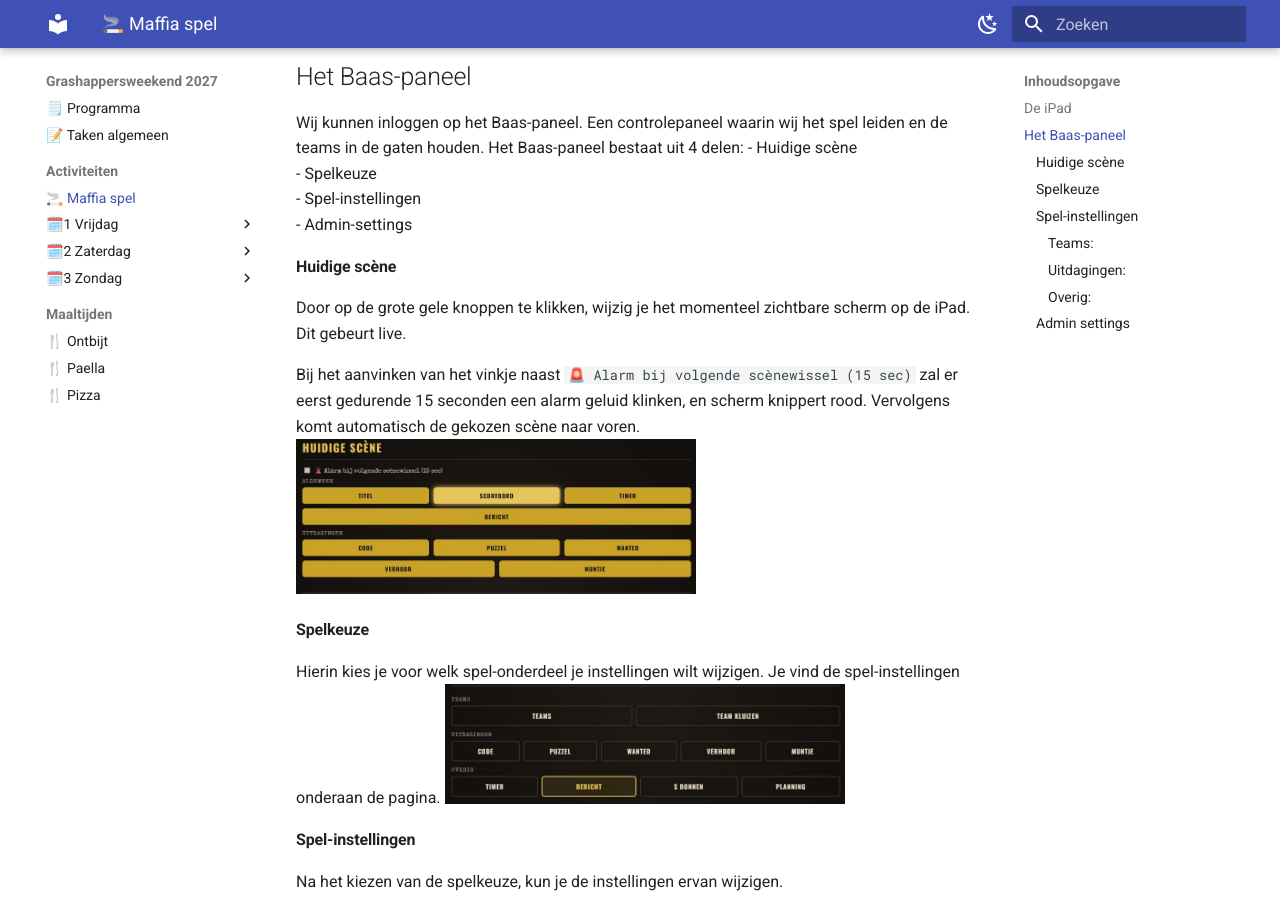
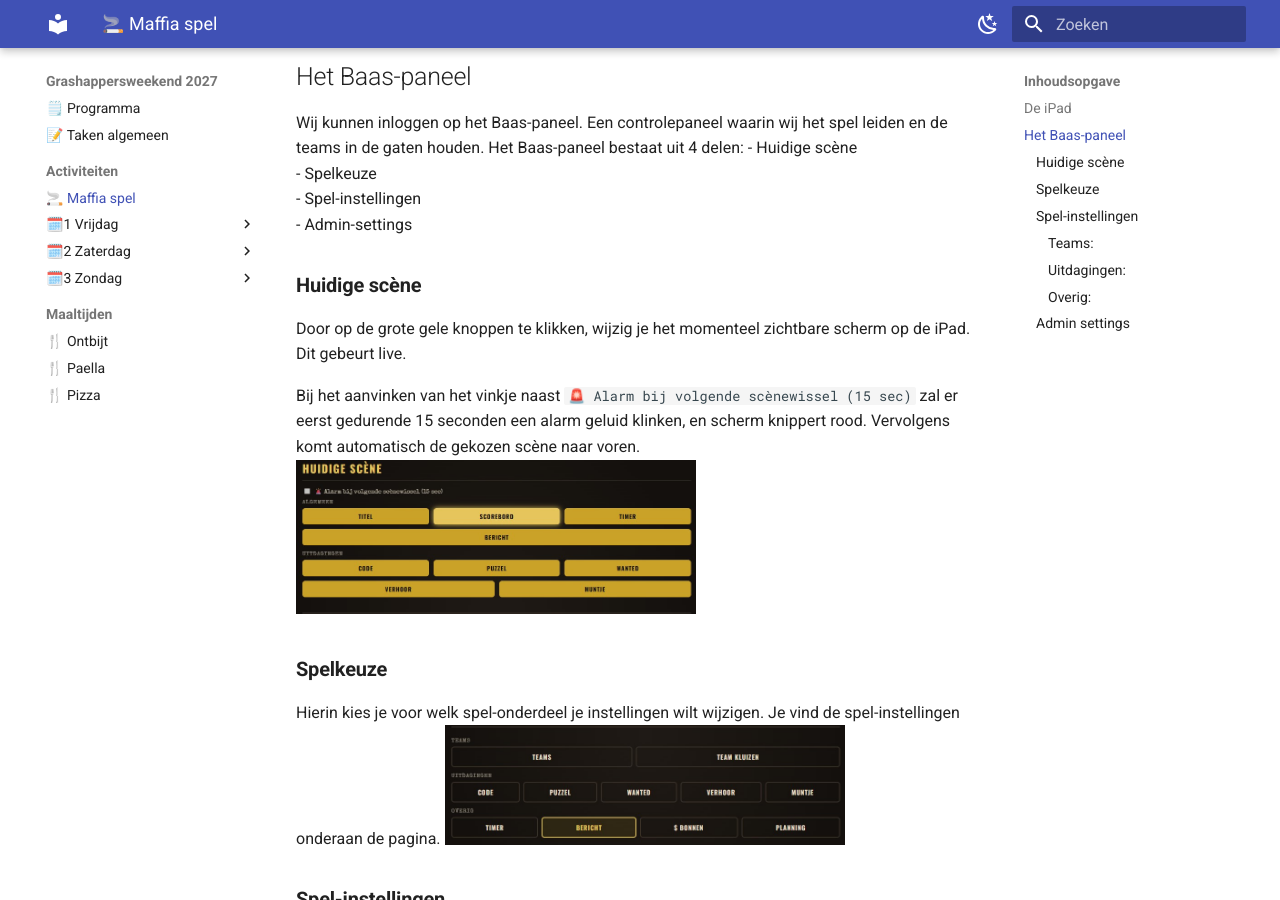
Before and after one commit to marschoe/grashappersweekend_2027, an MkDocs documentation site: the page built from Obsidian/Activiteiten/🚬 Maffia spel.md, in a window 1280 px wide and 900 px high, scrolled down 1380 px. Built offline with MkDocs 1.6.1 and Material for MkDocs 9.7.7, drawn with Linux system fonts in a browser that asks for light colours.

Commit message:
Enlarge titles

```diff
--- a/Obsidian/Activiteiten/🚬 Maffia spel.md
+++ b/Obsidian/Activiteiten/🚬 Maffia spel.md
@@ -39,15 +39,15 @@ Wij kunnen inloggen op het Baas-paneel. Een controlepaneel waarin wij het spel l
 - Spel-instellingen<br>
 - Admin-settings
 
-#### **Huidige scène**
+### **Huidige scène**
 Door op de grote gele knoppen te klikken, wijzig je het momenteel zichtbare scherm op de iPad. Dit gebeurt live.
 
 Bij het aanvinken van het vinkje naast `🚨 Alarm bij volgende scènewissel (15 sec)` zal er eerst gedurende 15 seconden een alarm geluid klinken, en scherm knippert rood. Vervolgens komt automatisch de gekozen scène naar voren.
 ![](../assets/huidigescene.jpg){ width="400" }
-#### **Spelkeuze**
+### **Spelkeuze**
 Hierin kies je voor welk spel-onderdeel je instellingen wilt wijzigen. Je vind de spel-instellingen onderaan de pagina.
 ![](../assets/spelkeuze.jpg){ width="400" }
-#### **Spel-instellingen**
+### **Spel-instellingen**
 Na het kiezen van de spelkeuze, kun je de instellingen ervan wijzigen.
 > Tip: Zorg dat je hier alles klaar hebt staan alvorens je de Huidige Scène aanklikt.
 
@@ -67,7 +67,7 @@ Na het kiezen van de spelkeuze, kun je de instellingen ervan wijzigen.
 
 ![](../assets/puzzel.jpg){ width="400" }
 
-#### **Admin settings**
+### **Admin settings**
 Hierin kunnen diverse instellingen zoals teamnamen en wachtwoorden gewijzigd worden. De knop "Alles Resetten" heeft een veiligheidsfunctie, maar probeer hier alsnog niet op te klikken. Deze reset het gehele spel.
 
 Er is ook een LOG beschikbaar. Hierin worden alle acties binnen de applicatie geregistreerd.
```
